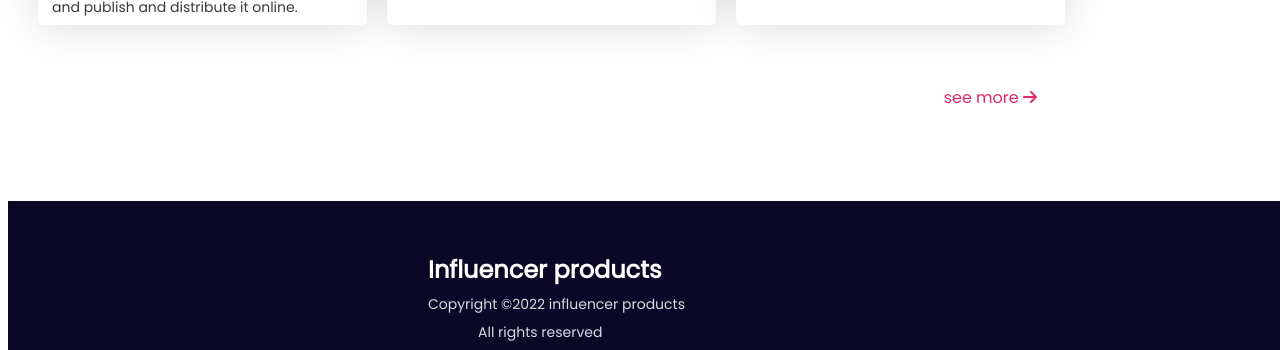
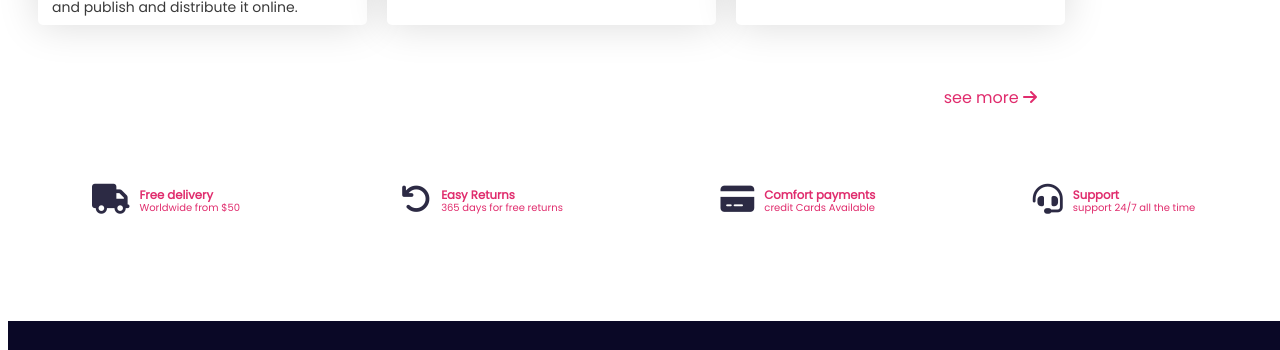
Before and after one commit to lamiamostafa/second-assignment, a plain HTML site: page index.html in a window 1280 px wide. Shown: the part 2052-2402 px from the top of the page. Drawn offline with Linux system fonts and the light colour scheme.

Commit message:
bonus part added

```diff
--- a/index.html
+++ b/index.html
@@ -251,6 +251,45 @@
                     </a>
                 </span>
             </div>
+            <!-- bonuspart -->
+            <div class="bonuspart">
+                <div class="bonuspart-item">
+                    <div class="item-icon">
+                        <i class="fas fa-truck"></i>
+                    </div>
+                    <div class="item-details">
+                        <h3>Free delivery</h3>
+                        <p>Worldwide from $50</p>
+                    </div>
+                </div>
+                <div class="bonuspart-item">
+                    <div class="item-icon">
+                        <i class="fas fa-undo"></i>
+                    </div>
+                    <div class="item-details">
+                        <h3>Easy Returns</h3>
+                        <p>365 days for free returns</p>
+                    </div>
+                </div>
+                <div class="bonuspart-item">
+                    <div class="item-icon">
+                        <i class="fas fa-credit-card"></i>
+                    </div>
+                    <div class="item-details">
+                        <h3>Comfort payments</h3>
+                        <p>credit Cards Available</p>
+                    </div>
+                </div>
+                <div class="bonuspart-item">
+                    <div class="item-icon">
+                        <i class="fas fa-headset"></i>
+                    </div>
+                    <div class="item-details">
+                        <h3>Support</h3>
+                        <p>support 24/7 all the time</p>
+                    </div>
+                </div>
+            </div>
 
 
         </section>
--- a/style.css
+++ b/style.css
@@ -118,11 +118,39 @@ body{
     color:#E02C6D;
     font-size: 16px;
 }
+/* bonuspart styles */
+.bonuspart{
+    display:grid;
+    grid-template-columns: repeat(4,1fr);
+    height:200px;
+    margin-bottom:20px;
+    margin-top:-100px;
+}
+.bonuspart-item{
+    display:flex;
+    justify-content: center;
+    align-items: center;
+    gap:10px;
+}
+.item-icon{
+    font-size:30px;
+    color:#0a0826dc;
+
+}
+.item-details{
+    font-size:10px;
+    line-height: 1px;
+    color:#E02C6D;
+
+
+}
+
+
 /* footer part styles */
 footer{
     background-color:#0A0826;
      Width:1440px;
-    height:300px;
+    height:400px;
 
 }
 .footer-container{
@@ -136,18 +164,19 @@ footer{
     display:flex;
     flex-direction: column;
     margin-left:-200px;
-    margin-top:50px;
+    margin-top:70px;
     font-size: 14px;
 }
 .footer-title{
     color:#FFFFFF;
     font-size: 24px;
+    margin-left:15px;
 }
 .copyright{
     margin-left:50px;
 }
 .social-icons {
-    margin-left:40px;
+    margin-left:20px;
     margin-top:10px;
 }
 .social-icons .fab{
@@ -155,6 +184,7 @@ footer{
     width:30px;
     height:30px;
     font-size: 25px;
+    padding:0 10px;
 
 
 }
```
